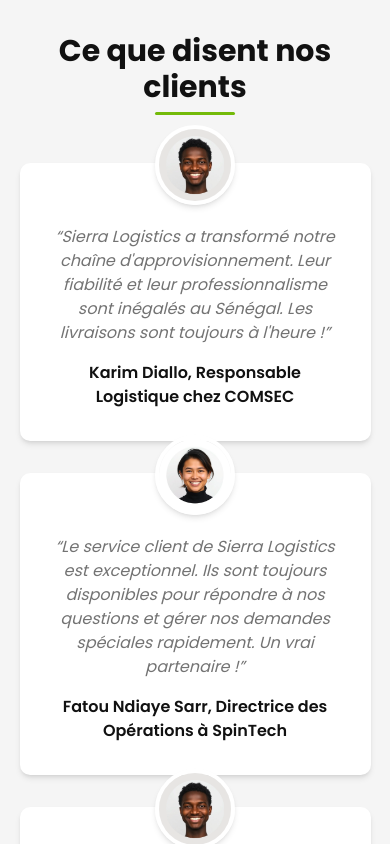
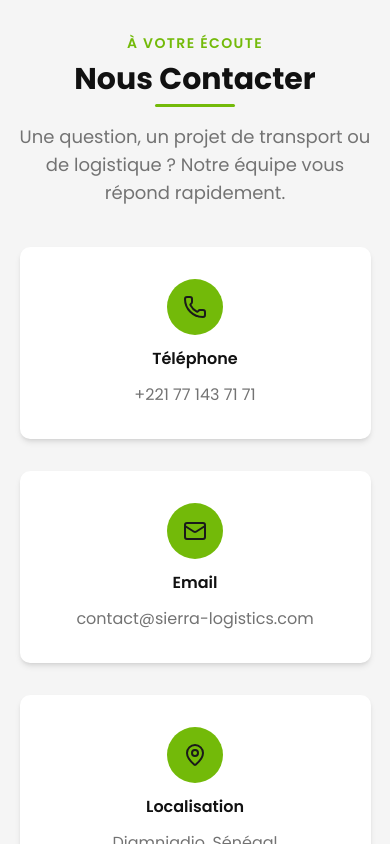
Before and after one commit to badutop/Sierra_Logistics, a Next.js app: page / in a window 390 px wide. Shown: the part 5780-6624 px from the top of the page. Built offline with nearby package versions, Linux system fonts and the light colour scheme.

Commit message:
Remplacer les témoignages par une section "Nous Contacter"
Retire la section témoignages (contenu fictif) et la remplace par des
cartes de contact cliquables (téléphone, email, localisation) avec les
vraies coordonnées de Sierra Logistics récupérées sur sierra-logistics.com.

```diff
--- a/src/app/page.js
+++ b/src/app/page.js
@@ -1,5 +1,5 @@
 import Image from "next/image";
-import { Package, Ship, HardHat, Truck } from "lucide-react";
+import { Package, Ship, HardHat, Truck, Phone, Mail, MapPin } from "lucide-react";
 import { CtaButton } from "@/components/cta-button";
 import { LinkCard } from "@/components/link-card";
 
@@ -87,24 +87,24 @@ const PARTNERS = [
   { src: "/images/partner-nma-sanders.png", alt: "Logo NMA Sanders" },
 ];
 
-const TESTIMONIALS = [
+const CONTACT_INFO = [
   {
-    photo: "/images/placeholder-testimonial-1.png",
-    quote:
-      "Sierra Logistics a transformé notre chaîne d'approvisionnement. Leur fiabilité et leur professionnalisme sont inégalés au Sénégal. Les livraisons sont toujours à l'heure !",
-    author: "Karim Diallo, Responsable Logistique chez COMSEC",
+    icon: Phone,
+    label: "Téléphone",
+    value: "+221 77 143 71 71",
+    href: "tel:+221771437171",
   },
   {
-    photo: "/images/placeholder-testimonial-2.png",
-    quote:
-      "Le service client de Sierra Logistics est exceptionnel. Ils sont toujours disponibles pour répondre à nos questions et gérer nos demandes spéciales rapidement. Un vrai partenaire !",
-    author: "Fatou Ndiaye Sarr, Directrice des Opérations à SpinTech",
+    icon: Mail,
+    label: "Email",
+    value: "contact@sierra-logistics.com",
+    href: "mailto:contact@sierra-logistics.com",
   },
   {
-    photo: "/images/placeholder-testimonial-1.png",
-    quote:
-      "Leur technologie de suivi nous donne une visibilité complète. Nous savons exactement où se trouvent nos marchandises à tout moment. Très rassurant.",
-    author: "Adama Ndiaye, Directeur de Sierra Logistics",
+    icon: MapPin,
+    label: "Localisation",
+    value: "Diamniadio, Sénégal",
+    href: "https://www.google.com/maps/search/?api=1&query=Diamniadio+S%C3%A9n%C3%A9gal",
   },
 ];
 
@@ -219,22 +219,31 @@ export default function HomePage() {
         </div>
       </section>
 
-      <section id="testimonials" className="bg-muted py-16 text-center">
+      <section id="contact" className="bg-muted py-16 text-center">
         <div className="mx-auto w-[90%] max-w-6xl">
-          <h2 className="section-heading mb-12">Ce que disent nos clients</h2>
-          <div className="grid grid-cols-1 gap-8 sm:grid-cols-2 lg:grid-cols-3">
-            {TESTIMONIALS.map((t, i) => (
-              <div key={i} className="relative rounded-lg bg-background p-8 shadow-md">
-                <Image
-                  src={t.photo}
-                  alt="Photo Client"
-                  width={80}
-                  height={80}
-                  className="-mt-[70px] mx-auto mb-5 size-20 rounded-full border-4 border-background object-cover shadow-md"
-                />
-                <p className="mb-4 italic text-muted-foreground">&ldquo;{t.quote}&rdquo;</p>
-                <p className="font-semibold text-primary">{t.author}</p>
-              </div>
+          <p className="text-sm font-semibold uppercase tracking-widest text-brand-accent">
+            À votre écoute
+          </p>
+          <h2 className="section-heading mt-2">Nous Contacter</h2>
+          <p className="mx-auto mt-4 max-w-2xl text-lg text-muted-foreground">
+            Une question, un projet de transport ou de logistique ? Notre équipe vous
+            répond rapidement.
+          </p>
+          <div className="mt-10 grid grid-cols-1 gap-8 sm:grid-cols-3">
+            {CONTACT_INFO.map((item) => (
+              <a
+                key={item.label}
+                href={item.href}
+                target={item.href.startsWith("http") ? "_blank" : undefined}
+                rel={item.href.startsWith("http") ? "noopener noreferrer" : undefined}
+                className="group flex flex-col items-center gap-3 rounded-lg bg-background p-8 shadow-md transition-all hover:-translate-y-1 hover:shadow-xl"
+              >
+                <span className="flex size-14 items-center justify-center rounded-full bg-brand-accent text-brand-accent-foreground">
+                  <item.icon className="size-6" />
+                </span>
+                <p className="font-semibold text-primary">{item.label}</p>
+                <p className="text-muted-foreground">{item.value}</p>
+              </a>
             ))}
           </div>
         </div>
```
